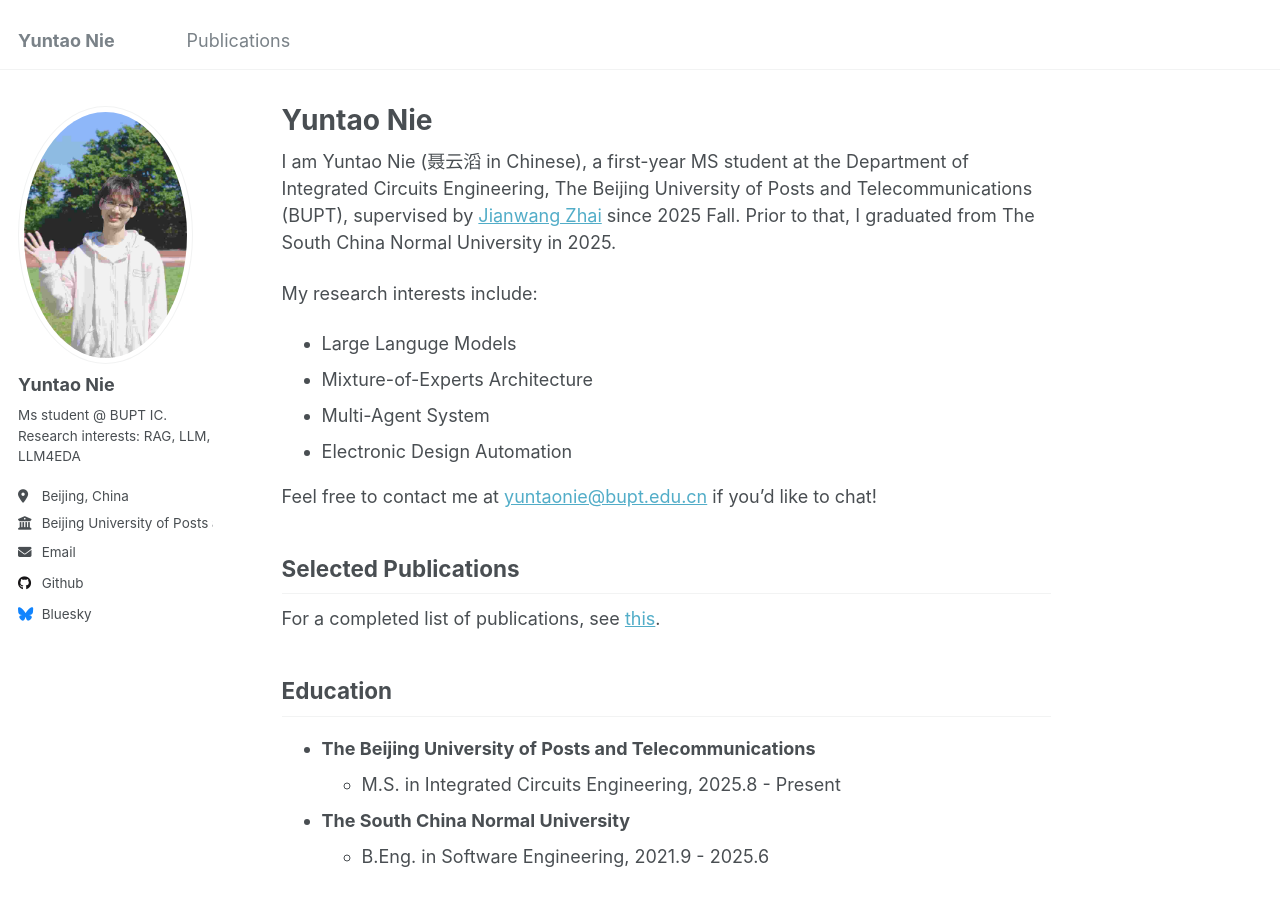
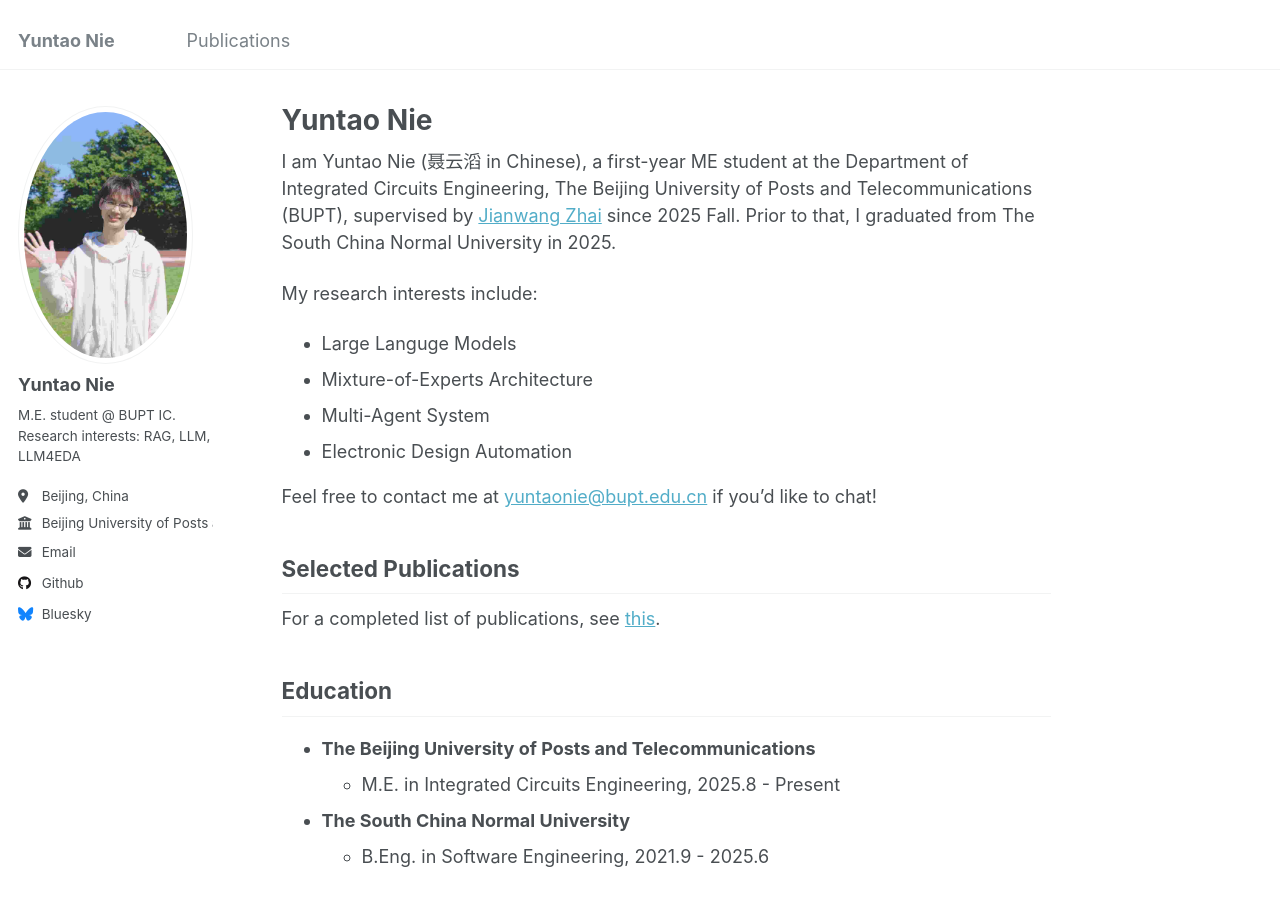
Before and after one commit to 1571859588/1571859588.github.io, a Jekyll site: the page built from _pages/about.md, in a window 1280 px wide and 900 px high. Built offline with Jekyll 4.4.1, drawn with Linux system fonts in a browser that asks for light colours.

Commit message:
update MS->ME

```diff
--- a/_config.yml
+++ b/_config.yml
@@ -25,7 +25,7 @@ author:
   avatar           : "avators/fig1.png"
   name             : "Yuntao Nie"
   # pronouns         : "he/his" # example: "she/her"
-  bio: "Ms student @ BUPT IC. \nResearch interests: RAG, LLM, LLM4EDA"
+  bio: "M.E. student @ BUPT IC. \nResearch interests: RAG, LLM, LLM4EDA"
   location: "Beijing, China"
   employer: "Beijing University of Posts and Telecommunications"
   uri              : # URL
--- a/_pages/about.md
+++ b/_pages/about.md
@@ -7,7 +7,7 @@ redirect_from:
   - /about.html
 ---
 
-I am Yuntao Nie (聂云滔 in Chinese), a first-year MS student at the Department of Integrated Circuits Engineering, The Beijing University of Posts and Telecommunications (BUPT), supervised by [Jianwang Zhai]([Jianwang Zhai](https://zhaijw18.github.io/)) since 2025 Fall. Prior to that, I graduated from The South China Normal University  in 2025.
+I am Yuntao Nie (聂云滔 in Chinese), a first-year ME student at the Department of Integrated Circuits Engineering, The Beijing University of Posts and Telecommunications (BUPT), supervised by [Jianwang Zhai]([Jianwang Zhai](https://zhaijw18.github.io/)) since 2025 Fall. Prior to that, I graduated from The South China Normal University  in 2025.
 
 <!-- Prior to that, I graduated from Zhejiang University in 2025. I had the privilege to complete a research internship at NYU SAI Lab under the supervision of [Prof.Sai Qian Zhang](https://saiqianzhang.com/). I was also fortunate to collaborate with [Prof.Cheng Tan](https://tancheng.github.io/) from Google and [Prof.Jeff Zhang](https://search.asu.edu/profile/4346755) from ASU. Prior to this, I greatly appreciated the mentorship of [Prof.Zeke Wang](https://wangzeke.github.io/) at RC4ML at ZJU. -->
 
@@ -33,7 +33,7 @@ For a completed list of publications, see [this](https://1571859588.github.io/pu
 ## Education
 
 - **The Beijing University of Posts and Telecommunications**
-  - M.S. in Integrated Circuits Engineering, 2025.8 - Present
+  - M.E. in Integrated Circuits Engineering, 2025.8 - Present
 - **The South China Normal University**
   - B.Eng. in Software Engineering, 2021.9 - 2025.6
 
```
